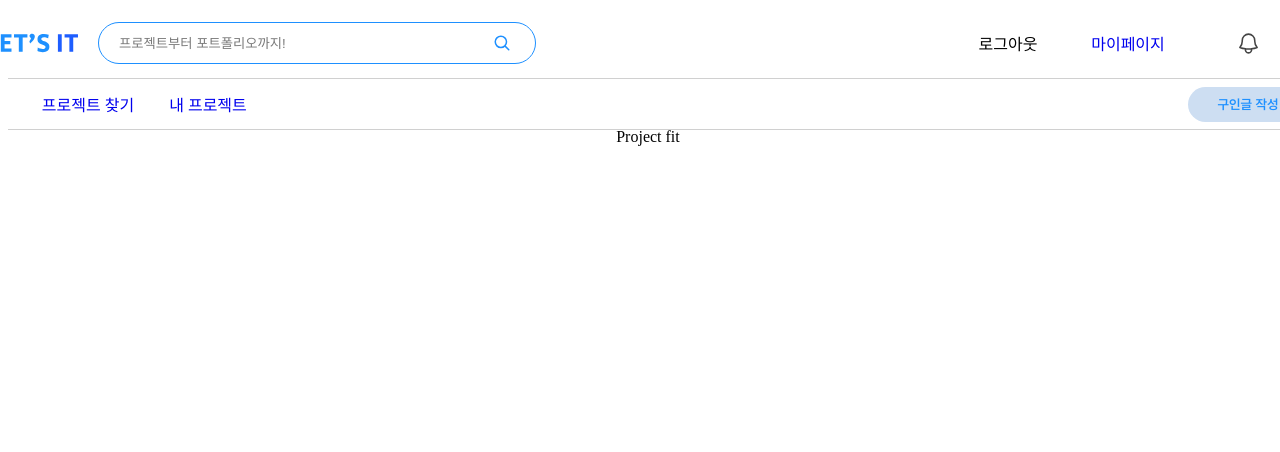
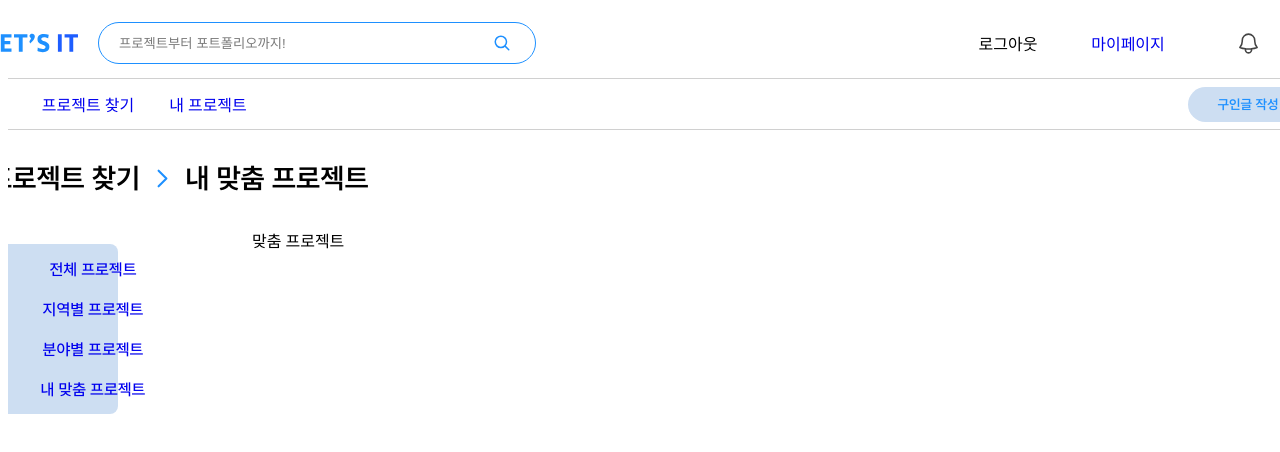
Before and after one commit to yezixx/SOLUX_LETS_IT_Frontend, a React (Vite) app: page /projects/fit in a window 1280 px wide. Shown: the top 452 px of the page. Built offline with nearby package versions, Linux system fonts and the light colour scheme; the HTML template or start-up script is replaced by a standard one.

Commit message:
Feat: 프로젝트 찾기 side navigation url 연결 설정

```diff
--- a/src/Screen/SearchProject/Proj_area.jsx
+++ b/src/Screen/SearchProject/Proj_area.jsx
@@ -7,9 +7,16 @@ const sidenavCont = [
   "전체 프로젝트",
   "지역별 프로젝트",
   "분야별 프로젝트",
-  "네 맞춤 프로젝트",
+  "내 맞춤 프로젝트",
 ];
 const route = ["프로젝트 찾기", "지역별 프로젝트"];
+
+const links = [
+  "/projects/home",
+  "/projects/area",
+  "/projects/field",
+  "/projects/fit",
+];
 
 const Proj_area = () => {
   return (
@@ -18,7 +25,7 @@ const Proj_area = () => {
         <RouteName route={route} />
         <div className={styles.searchp__content}>
           <div className={styles.sidenav}>
-            <SideNav content={sidenavCont} />
+            <SideNav content={sidenavCont} link={links} />
           </div>
           <div className={styles.mainContent}>
             <Area />
--- a/src/Screen/SearchProject/Proj_field.jsx
+++ b/src/Screen/SearchProject/Proj_field.jsx
@@ -7,9 +7,16 @@ const sidenavCont = [
   "전체 프로젝트",
   "지역별 프로젝트",
   "분야별 프로젝트",
-  "네 맞춤 프로젝트",
+  "내 맞춤 프로젝트",
 ];
 const route = ["프로젝트 찾기", "분야별 프로젝트"];
+
+const links = [
+  "/projects/home",
+  "/projects/area",
+  "/projects/field",
+  "/projects/fit",
+];
 
 const Proj_field = () => {
   return (
@@ -18,7 +25,7 @@ const Proj_field = () => {
         <RouteName route={route} />
         <div className={styles.searchp__content}>
           <div className={styles.sidenav}>
-            <SideNav content={sidenavCont} />
+            <SideNav content={sidenavCont} link={links} />
           </div>
           <div className={styles.mainContent}>
             <Field />
--- a/src/Screen/SearchProject/Proj_fit.jsx
+++ b/src/Screen/SearchProject/Proj_fit.jsx
@@ -1,5 +1,36 @@
+import RouteName from "../../Components/RouteName/RouteName";
+import SideNav from "../../Components/SideNav/SideNav";
+import styles from "./Proj_area.module.css";
+
+const sidenavCont = [
+  "전체 프로젝트",
+  "지역별 프로젝트",
+  "분야별 프로젝트",
+  "내 맞춤 프로젝트",
+];
+const route = ["프로젝트 찾기", "내 맞춤 프로젝트"];
+
+const links = [
+  "/projects/home",
+  "/projects/area",
+  "/projects/field",
+  "/projects/fit",
+];
+
 const Proj_fit = () => {
-  return <>Project fit</>;
+  return (
+    <div>
+      <div className={styles.searchp}>
+        <RouteName route={route} />
+        <div className={styles.searchp__content}>
+          <div className={styles.sidenav}>
+            <SideNav content={sidenavCont} link={links} />
+          </div>
+          <div className={styles.mainContent}>맞춤 프로젝트</div>
+        </div>
+      </div>
+    </div>
+  );
 };
 
 export default Proj_fit;
--- /dev/null
+++ b/src/Screen/SearchProject/Proj_fit.module.css
@@ -0,0 +1,23 @@
+.searchp {
+  display: flex;
+  flex-direction: column;
+  align-items: center;
+  width: 100%;
+}
+
+.searchp__content {
+  display: flex;
+  width: 100%;
+  max-width: 1320px;
+  justify-content: space-between;
+}
+
+.sidenav {
+  flex: 1;
+  max-width: 20%;
+}
+
+.mainContent {
+  flex: 4;
+  max-width: 80%;
+}
--- a/src/Screen/SearchProject/SearchProject.jsx
+++ b/src/Screen/SearchProject/SearchProject.jsx
@@ -7,9 +7,17 @@ const sidenavCont = [
   "전체 프로젝트",
   "지역별 프로젝트",
   "분야별 프로젝트",
-  "네 맞춤 프로젝트",
+  "내 맞춤 프로젝트",
 ];
+
 const route = ["프로젝트 찾기", "전체 프로젝트"];
+
+const links = [
+  "/projects/home",
+  "/projects/area",
+  "/projects/field",
+  "/projects/fit",
+];
 
 const SearchProject = () => {
   return (
@@ -18,7 +26,7 @@ const SearchProject = () => {
         <RouteName route={route} />
         <div className={styles.searchp__content}>
           <div className={styles.sidenav}>
-            <SideNav content={sidenavCont} />
+            <SideNav content={sidenavCont} link={links} />
           </div>
           <div className={styles.mainContent}>
             <SearchProjectNav />
```
